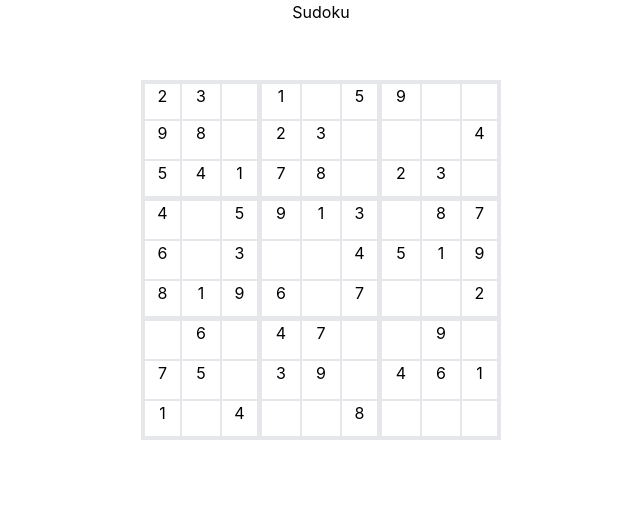
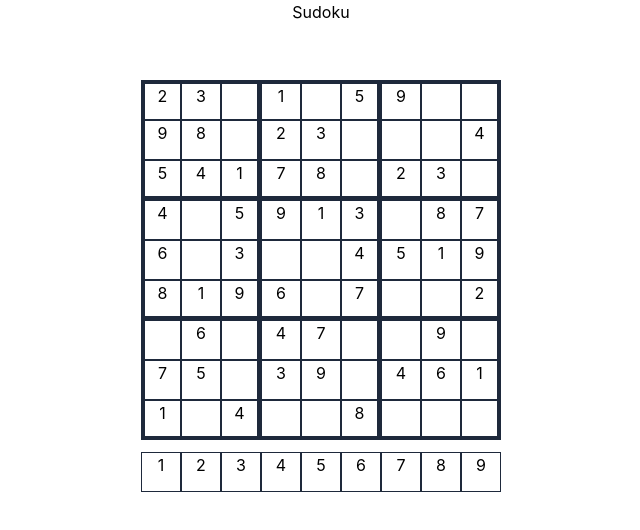
Before and after one commit to kvssr/Sudoku, a React (Create React App) app in the folder client/: page / in a window 1280 px wide. Shown: the top 530 px of the page, without its empty margins (319-959 px from the left). Built offline with nearby package versions, Linux system fonts and the light colour scheme.

Commit message:
Added basic buttonlist

```diff
--- a/client/src/components/Board.js
+++ b/client/src/components/Board.js
@@ -1,6 +1,7 @@
 import React, { useEffect, useState } from "react";
 import Cell from "./cell";
 import { createPuzzle } from "./puzzle";
+import { NumButtons } from "./controls";
 
 const Board = () => {
   const [selectedCell, setSelectedCell] = useState();
@@ -18,7 +19,8 @@ const Board = () => {
   console.log("puzzle", puzzle);
 
   return (
-    <div className="Board container mx-auto w-max">
+    <div className="container mx-auto w-max">
+      <div className="board mb-3">
         {" "}
         {board.map((row, i) => {
           return (
@@ -33,6 +35,8 @@ const Board = () => {
             </div>
           );
         })}{" "}
+      </div>{" "}
+      <NumButtons> </NumButtons>{" "}
     </div>
   );
 };
--- a/client/src/components/cell.js
+++ b/client/src/components/cell.js
@@ -21,7 +21,7 @@ const Cell = ({ props, selectCell, selectedCell }) => {
     <div
       id={props.id}
       key={props.id}
-      className={`h-10 w-10 border ${border} ${highlighted} ${selected}`}
+      className={`h-10 w-10 border border-slate-800 ${border} ${highlighted} ${selected}`}
       onClick={selectCell}
     >
       {" "}
--- /dev/null
+++ b/client/src/components/controls.js
@@ -0,0 +1,14 @@
+import React from "react";
+
+const Controls = () => {};
+
+export const NumButtons = () => {
+  let buttons = [];
+  for (let i = 1; i < 10; i++) {
+    buttons.push(
+      <div className="w-10 h-10 border border-slate-800"> {i} </div>
+    );
+  }
+
+  return <div className="buttonList flex"> {buttons} </div>;
+};
```
Lines whose indentation alone changed are shown as unchanged.
